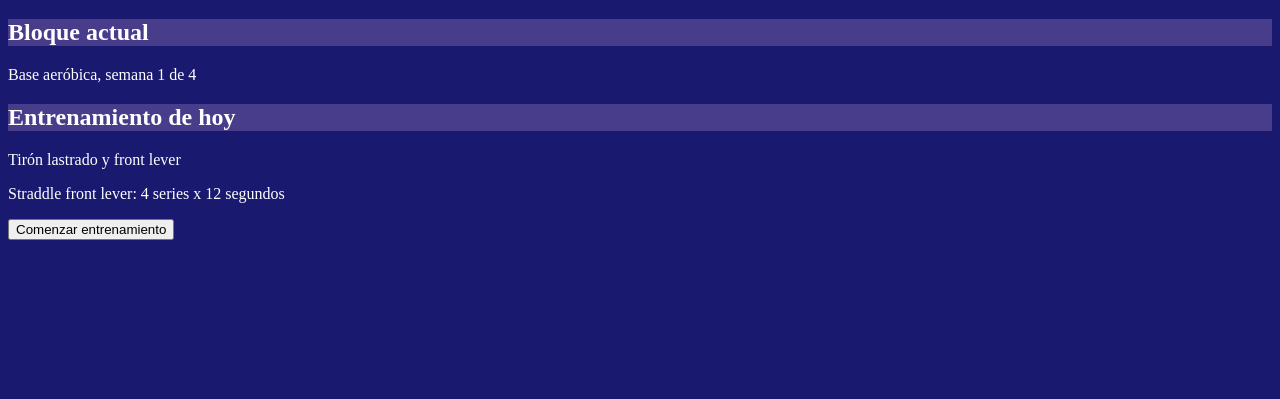
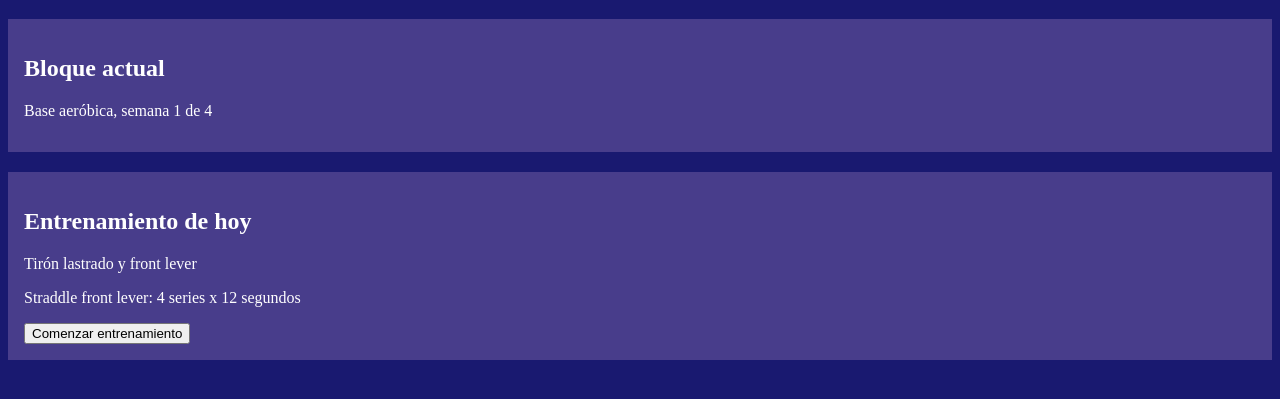
Before and after one commit to miguelijoo/GameYourGains-android-app, a plain HTML site: page GameYourGains/index.html in a window 1280 px wide. Shown: the part 61-460 px from the top of the page. Drawn offline with Linux system fonts and the light colour scheme.

Commit message:
Nuevos atributos

```diff
--- a/GameYourGains/index.html
+++ b/GameYourGains/index.html
@@ -9,12 +9,12 @@
   <body>
     <main>
         <h1>GameYourGains</h1>
-        <section>
-            <h2 class="tarjeta">Bloque actual</h2>
+        <section class="tarjeta">
+            <h2>Bloque actual</h2>
             <p>Base aeróbica, semana 1 de 4</p>
         </section>
-        <section>
-            <h2 class="tarjeta">Entrenamiento de hoy</h2>
+        <section class="tarjeta">
+            <h2>Entrenamiento de hoy</h2>
             <p>Tirón lastrado y front lever</p>
             <p>Straddle front lever: 4 series x 12 segundos</p>
             <button type="button"> Comenzar entrenamiento</button>
--- a/GameYourGains/styles.css
+++ b/GameYourGains/styles.css
@@ -12,4 +12,6 @@ h2, p{
 
 .tarjeta{
     background-color: darkslateblue;
+    padding: 16px;
+    margin-bottom: 20px;
 }
```
